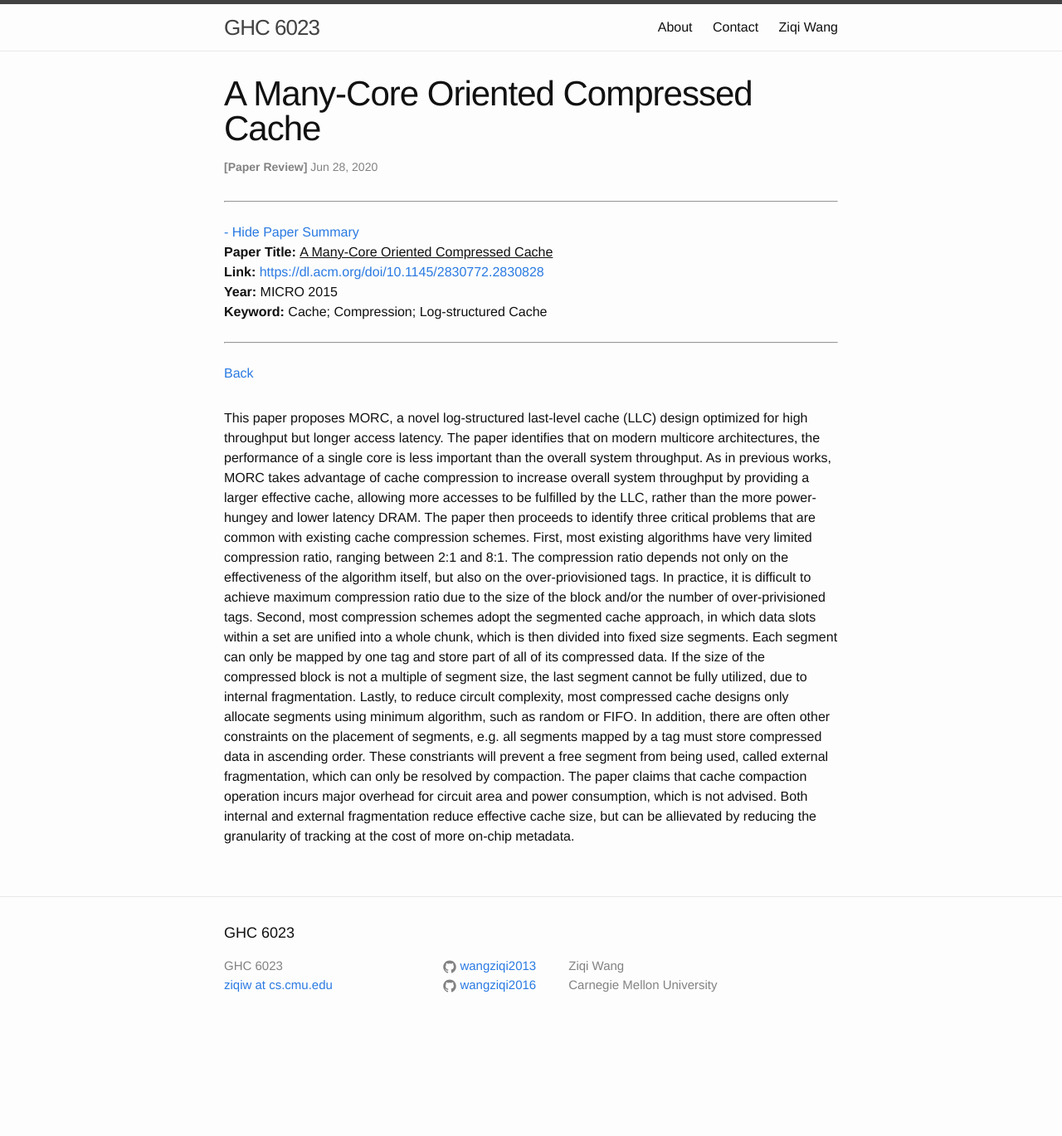
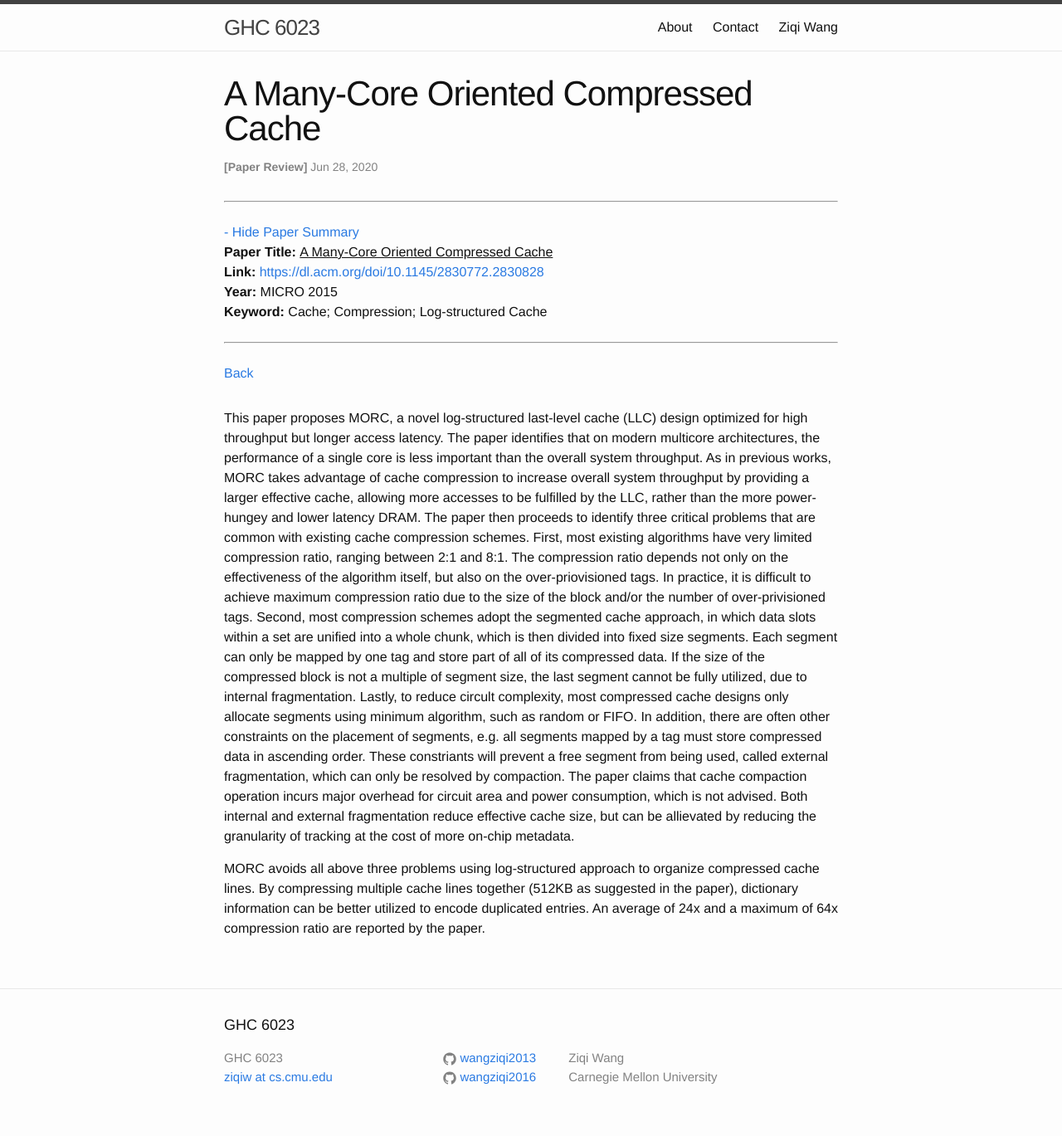
Before and after one commit to wangziqi2013/wangziqi2013.github.io, a Jekyll site: the page built from _posts/2020-06-28-morc.markdown, in a window 1280 px wide. Shown: the whole page at 83% size. Built offline with Jekyll 4.4.1, drawn with Linux system fonts in a browser that asks for light colours; before the commit the page ends 1258 px from its top, so only the background shows below that.

Commit message:
Adding algo

```diff
--- a/_posts/2020-06-28-morc.markdown
+++ b/_posts/2020-06-28-morc.markdown
@@ -33,3 +33,7 @@ called external fragmentation, which can only be resolved by compaction. The pap
 incurs major overhead for circuit area and power consumption, which is not advised.
 Both internal and external fragmentation reduce effective cache size, but can be allievated by reducing the granularity
 of tracking at the cost of more on-chip metadata.
+
+MORC avoids all above three problems using log-structured approach to organize compressed cache lines. By compressing
+multiple cache lines together (512KB as suggested in the paper), dictionary information can be better utilized to
+encode duplicated entries. An average of 24x and a maximum of 64x compression ratio are reported by the paper.
```
